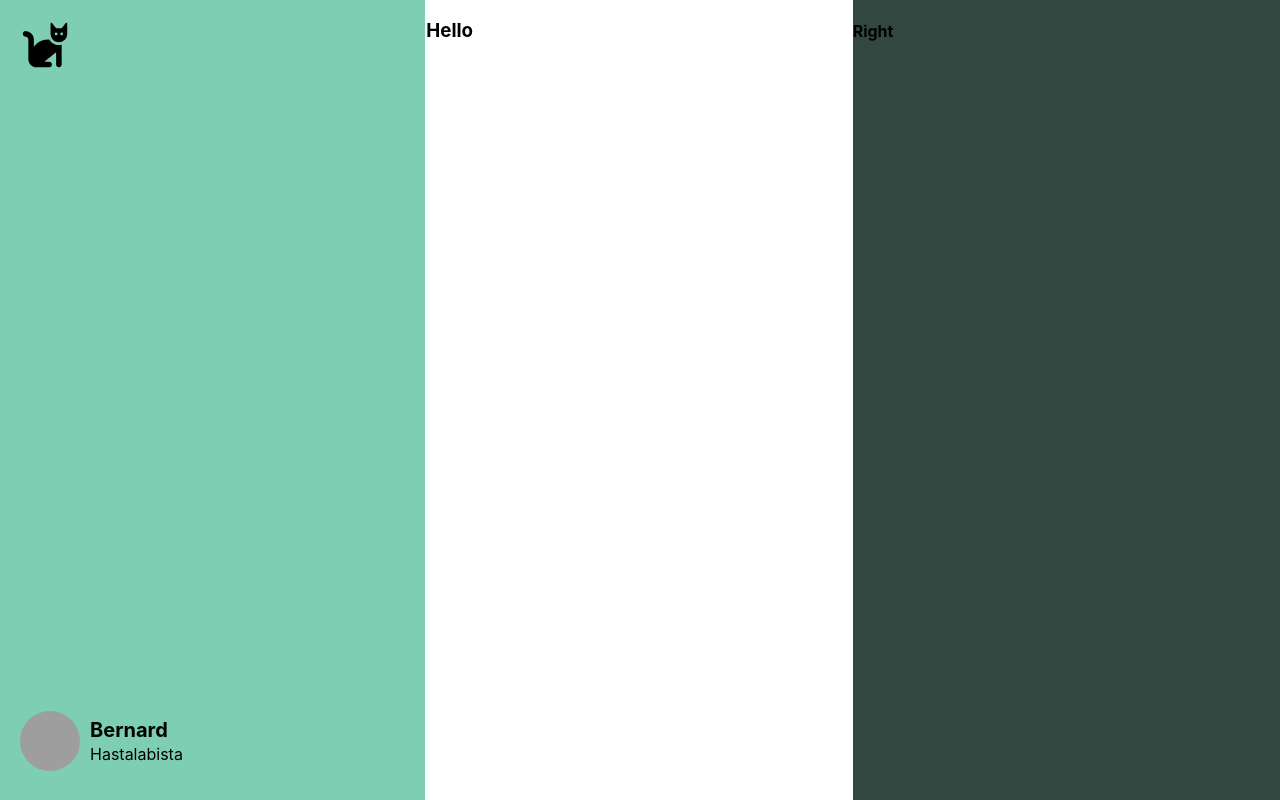
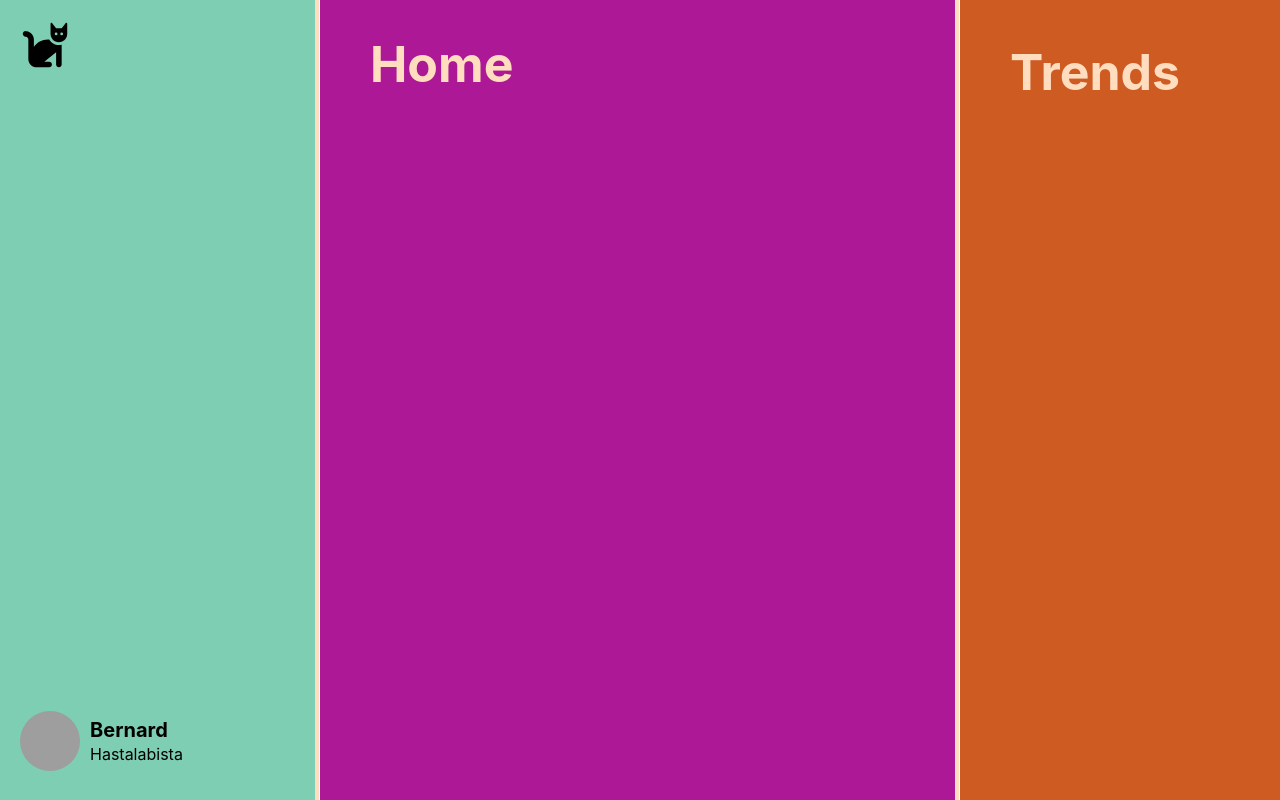
Before and after one commit to Florencedesc/frontend_hackatweet, a Next.js app: page /home in a window 1280 px wide. Built offline with nearby package versions, Linux system fonts and the light colour scheme; grey boxes are pictures that could not be loaded.

Commit message:
front jour 2

```diff
--- a/components/screens/Home.js
+++ b/components/screens/Home.js
@@ -24,10 +24,10 @@ function Home() {
         </div>
         </aside>
         <main className={styles.profilMain}>
-            <h3>Hello</h3>
+            <h1>Home</h1>
         </main>
         <aside className={styles.profilHash}>
-          <h4>Right</h4>
+          <h1>Trends</h1>
         </aside>
       </div>
     </div>
--- a/styles/Home.module.css
+++ b/styles/Home.module.css
@@ -7,7 +7,7 @@
 
 .container {
     display: grid;
-    grid-template-columns: repeat(3, 1fr);
+    grid-template-columns: repeat(8, 1fr);
     gap: 1px;
     grid-auto-rows: minmax(100vh, auto);
 }
@@ -16,19 +16,31 @@
     display: flex;
     flex-direction: column;
     justify-content: space-between;
-    grid-column: 1 / 2;
+    grid-column: 1 /3;
+    grid-row: 1;
+    border-right: 4px solid rgb(255, 221, 190);
+}
+.profilMain {
+    background-color: rgb(173, 24, 151);
+    grid-column: 3 /7 ;
+    grid-row: 1;
+    border-right: 4px solid rgb(255, 221, 190);
+
+}
+.profilMain h1 {
+    font-size: 50px;
+    margin-left: 50px;
+    color:rgb(255, 221, 190);
+}
+.profilHash {
+    background-color: rgb(206, 91, 34);
+    grid-column: 7 / 10;
     grid-row: 1;
 }
-.profilMain {
-    background-color: rgb(166, 179, 175);
-    grid-column: 2 / 3;
-    grid-row: 1;
-    width: 00px;
-}
-.profilHash {
-    background-color: rgb(50, 71, 64);
-    grid-column: 3 / 6;
-    grid-row: 1;
+.profilHash h1 {
+    font-size: 50px;
+    margin-left: 50px;
+    color:rgb(255, 221, 190);
 }
 .logo {
     width: 50px;
--- a/styles/Login.module.css
+++ b/styles/Login.module.css
@@ -31,12 +31,14 @@
 .asideRight h1 {
     font-size: 70px;
     margin-left: 50px;
+    color:rgb(255, 221, 190);
 }
 
 .asideRight h2 {
     font-size: 35px;
     text-align: center;
     font-style: italic;
+    color:rgb(255, 221, 190);
 
 }
 
@@ -53,10 +55,11 @@
     top: 20px;
     right: 40px;
     height: 70px;
-    width: 70px
+    width: 70px;
+    color:rgb(255, 221, 190);
 }
     .button {
-        background-color: white;
+        background-color: rgb(255, 221, 190);
         border: none;
         color:  rgb(14, 83, 14);
         padding: 15px 65px;
```
Also changed, not shown: components/_shared/TweetBtn.js (deleted).
